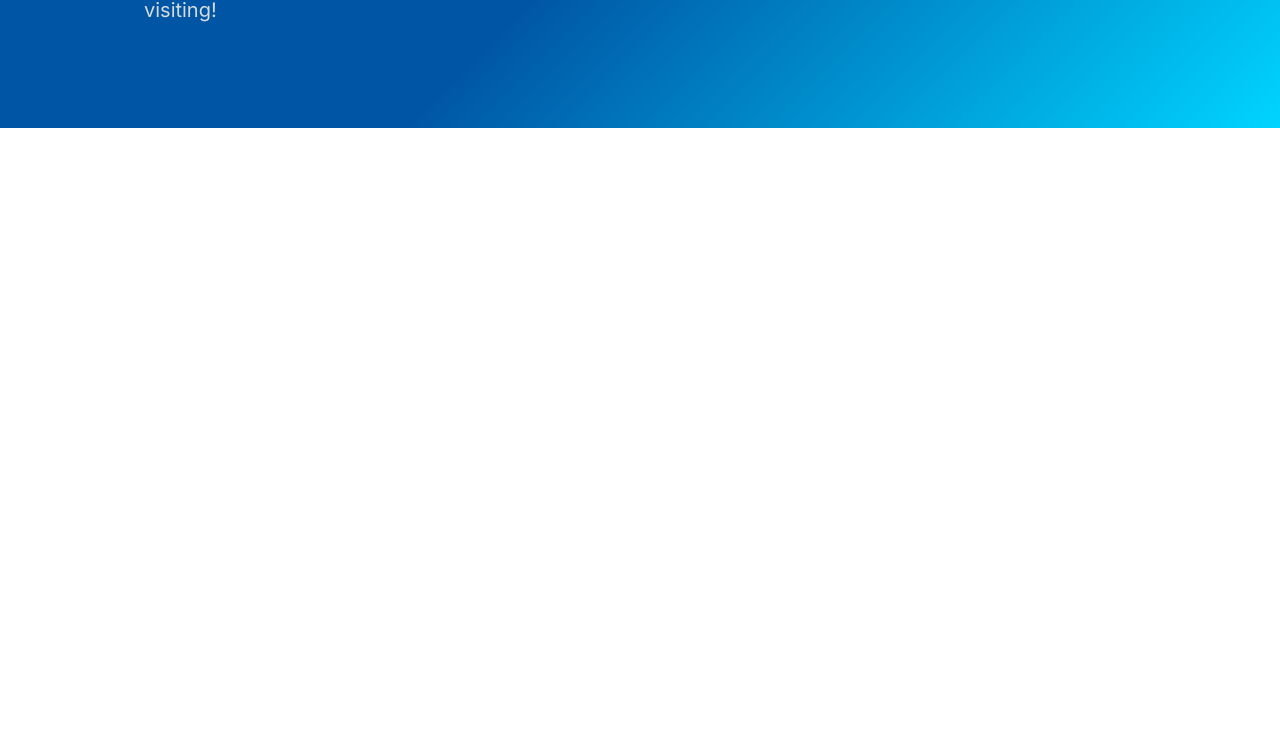
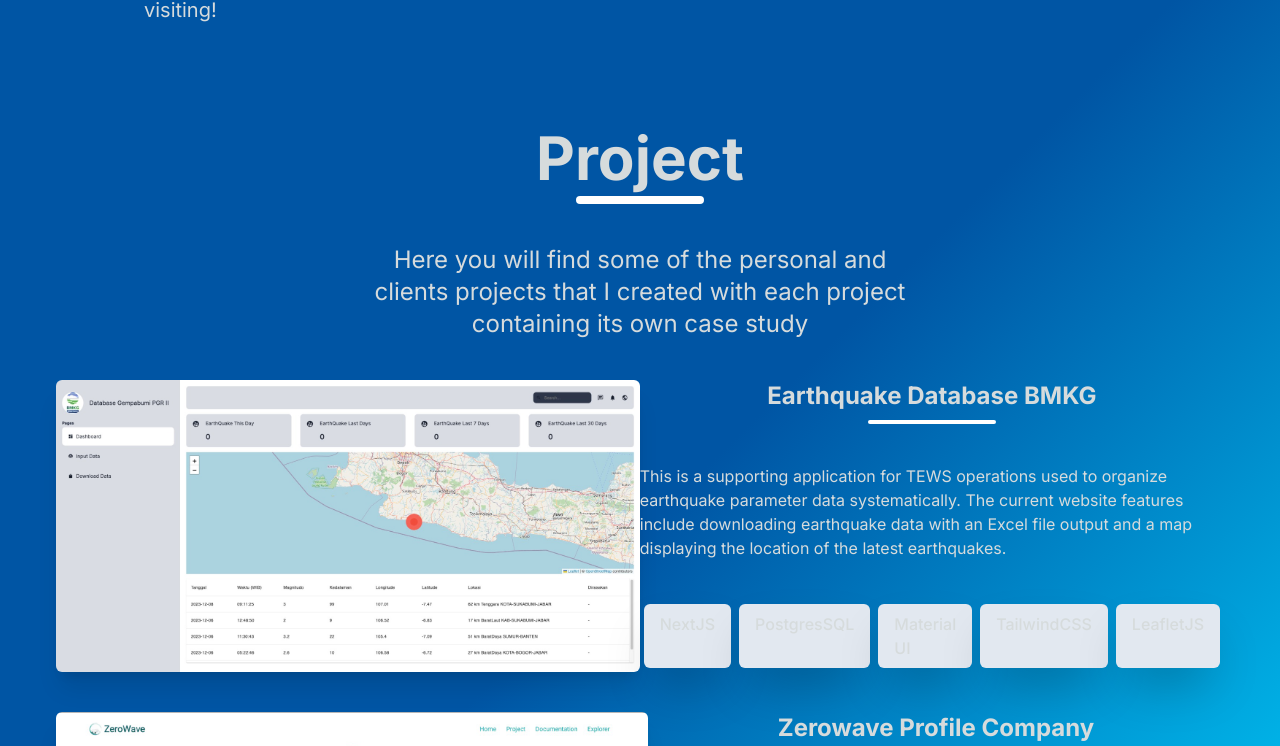
Before and after one commit to MNFaizi/Faiz_Personal_Website, a Next.js app in the folder client/: page / in a window 1280 px wide. Shown: the part 1440-2186 px from the top of the page. Before the commit the page ends 1568 px from the top, so only its background shows below. Built offline with nearby package versions, Linux system fonts and the light colour scheme.

Commit message:
adding project section

```diff
--- a/client/src/app/page.tsx
+++ b/client/src/app/page.tsx
@@ -2,6 +2,7 @@
 import Hero from "@/components/Hero"
 import About from "@/components/About"
 import { WhileInView } from "@/components/lib/WhileInView"
+import Project from "@/components/Project"
 
 export default function Home() {
   return (
@@ -17,6 +18,11 @@
           <About />
         </section>
       </WhileInView>
+      <WhileInView>
+        <section id="project">
+          <Project />
+        </section>
+      </WhileInView>
     </>
   )
 }
```
